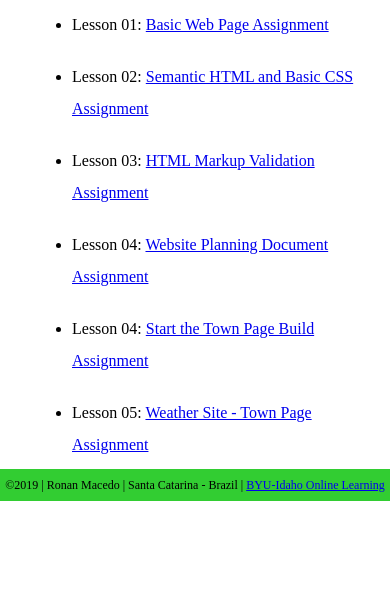
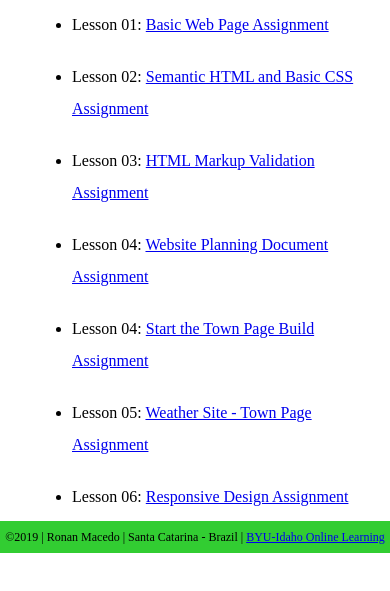
Before and after one commit to ronan-macedo/ronanmacedo.github.io, a plain HTML site: page index.html in a window 390 px wide. Shown: the part 175-766 px from the top of the page. Drawn offline with Linux system fonts and the light colour scheme.

Commit message:
Responsive Design Assignment

```diff
--- a/index.html
+++ b/index.html
@@ -22,6 +22,7 @@
                 <li>Lesson 04: <a href="assignments/lesson-04/site-plan/site-plan.pdf">Website Planning Document Assignment</a></li>
                 <li>Lesson 04: <a href="assignments/lesson-04/preston/preston-4.html">Start the Town Page Build Assignment</a></li>
                 <li>Lesson 05: <a href="assignments/lesson-05/preston-5.html">Weather Site - Town Page Assignment</a></li>
+                <li>Lesson 06: <a href="assignments/lesson-06/preston-6.html">Responsive Design Assignment</a></li>
             </ul>
         </main>
         <footer>
```
